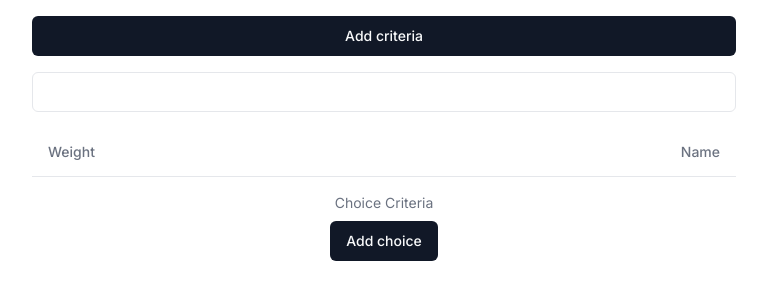
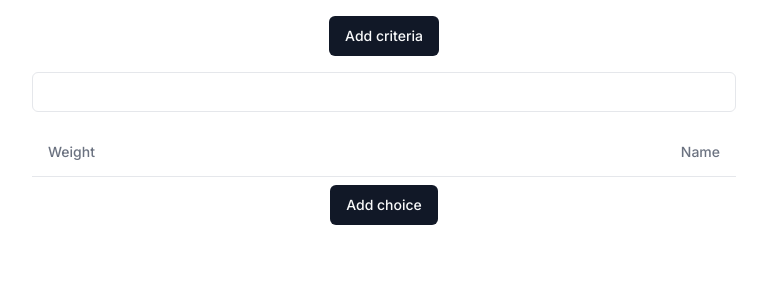
Before and after one commit to badmagick329/mgck, a Next.js app in the folder frontend/: page /choose in a window 1280 px wide. Shown: the top 300 px of the page, without its empty margins (256-1023 px from the left). Built offline with nearby package versions, Linux system fonts and the light colour scheme.

Commit message:
feat(choose): add choices state hook

```diff
--- a/frontend/src/app/choose/_components/choices.tsx
+++ b/frontend/src/app/choose/_components/choices.tsx
@@ -1,13 +1,17 @@
 import { Button } from '@/components/ui/button';
-import { ChooseState } from '@/lib/types';
-import { Dispatch, SetStateAction } from 'react';
+import { GetChoices, RemoveChoice, SetValue } from '@/hooks/use-choices-state';
 
 type ChoicesProps = {
-  useChooseState: Dispatch<SetStateAction<ChooseState | undefined>>;
-  chooseState?: ChooseState;
+  getChoices: GetChoices;
+  setValue: SetValue;
+  removeChoice: RemoveChoice;
 };
 
-export default function Choices({ chooseState, useChooseState }: ChoicesProps) {
+export default function Choices({
+  getChoices,
+  setValue,
+  removeChoice,
+}: ChoicesProps) {
   return (
     <div>
       <Button>Add choice</Button>
--- a/frontend/src/app/choose/_components/criteria-table.tsx
+++ b/frontend/src/app/choose/_components/criteria-table.tsx
@@ -2,25 +2,23 @@ import { Slider } from '@/components/ui/slider';
 import {
   Table,
   TableBody,
-  TableCaption,
   TableCell,
   TableHead,
   TableHeader,
   TableRow,
 } from '@/components/ui/table';
-import { CriterionType } from '@/lib/types';
-import { useState } from 'react';
 
 export default function CriteriaTable({
-  criteria,
+  getCriteria,
+  getWeight,
+  setCriterion,
 }: {
-  criteria: CriterionType[];
+  getCriteria: () => string[];
+  getWeight: (criterion: string) => number;
+  setCriterion: (criterion: string, weight: number) => void;
 }) {
-  const [weight, setWeight] = useState(50);
-
   return (
     <Table>
-      <TableCaption>Choice Criteria</TableCaption>
       <TableHeader>
         <TableRow>
           <TableHead>Weight</TableHead>
@@ -28,21 +26,23 @@ export default function CriteriaTable({
         </TableRow>
       </TableHeader>
       <TableBody>
-        {criteria.map((c) => {
+        {getCriteria().map((c) => {
           return (
-            <TableRow key={c.label}>
+            <TableRow key={c}>
               <TableCell>
                 <div>
-                  <span>{weight}</span>
+                  <span>{getWeight(c)}</span>
                   <Slider
-                    defaultValue={[50]}
+                    defaultValue={[getWeight(c)]}
                     max={100}
                     step={1}
-                    onValueChange={(e: Array<number>) => setWeight(e[0])}
+                    onValueChange={(e: Array<number>) => {
+                      setCriterion(c, e[0]);
+                    }}
                   />
                 </div>
               </TableCell>
-              <TableCell className='text-right'>{c.label}</TableCell>
+              <TableCell className='text-right'>{c}</TableCell>
             </TableRow>
           );
         })}
--- a/frontend/src/app/choose/_components/criteria.tsx
+++ b/frontend/src/app/choose/_components/criteria.tsx
@@ -2,55 +2,57 @@
 
 import { Button } from '@/components/ui/button';
 import { Input } from '@/components/ui/input';
-// import Criterion from './criterion';
-import { ChooseState, CriterionType } from '@/lib/types';
-import { Dispatch, SetStateAction, useState } from 'react';
+import {
+  GetCriteria,
+  GetWeight,
+  RemoveCriterion,
+  SetCriterion,
+} from '@/hooks/use-choices-state';
+import { useState } from 'react';
 
 import CriteriaTable from './criteria-table';
 
 type CriteriaProps = {
-  useChooseState: Dispatch<SetStateAction<ChooseState | undefined>>;
-  chooseState?: ChooseState;
+  setCriterion: SetCriterion;
+  removeCriterion: RemoveCriterion;
+  getCriteria: GetCriteria;
+  getWeight: GetWeight;
 };
 
 export default function Criteria({
-  chooseState,
-  useChooseState,
+  getCriteria,
+  setCriterion,
+  removeCriterion,
+  getWeight,
 }: CriteriaProps) {
-  const [criteria, setCriteria] = useState<CriterionType[]>([]);
   const [criterionInput, setCriterionInput] = useState('');
 
   return (
     <div className='flex w-[100%] max-w-[720px] flex-col gap-4 px-2 md:w-[80%]'>
+      <div className='flex justify-center'>
         <Button
           onClick={() => {
-          if (!criterionInput) {
+            const trimmedInput = criterionInput.trim();
+            if (!trimmedInput || getCriteria().includes(trimmedInput)) {
               return;
             }
 
-          setCriteria([
-            ...criteria,
-            {
-              label: criterionInput,
-              weight: 1,
-              maxValue: 4,
-            },
-          ]);
+            setCriterion(trimmedInput);
             setCriterionInput('');
           }}
         >
           Add criteria
         </Button>
+      </div>
       <Input
         onChange={(e) => setCriterionInput(e.target.value)}
         value={criterionInput}
       />
-      {/* <div className='flex flex-col gap-2'>
-        {criteria.map((c, index) => (
-          <Criterion key={index} label={c} />
-        ))}
-      </div> */}
-      <CriteriaTable criteria={criteria} />
+      <CriteriaTable
+        getCriteria={getCriteria}
+        getWeight={getWeight}
+        setCriterion={setCriterion}
+      />
     </div>
   );
 }
--- a/frontend/src/app/choose/page.tsx
+++ b/frontend/src/app/choose/page.tsx
@@ -1,20 +1,34 @@
 'use client';
 
-import { ChooseState } from '@/lib/types';
-import { useState } from 'react';
+import useChoicesState from '@/hooks/use-choices-state';
 
 import Choices from './_components/choices';
 import Criteria from './_components/criteria';
 
 export default function ChoosePage() {
-  const [chooseState, useChooseState] = useState<ChooseState | undefined>(
-    undefined
-  );
+  const {
+    setCriterion,
+    getWeight,
+    getCriteria,
+    removeCriterion,
+    getChoices,
+    setValue,
+    removeChoice,
+  } = useChoicesState();
 
   return (
     <div className='flex flex-col items-center gap-2 pt-4'>
-      <Criteria chooseState={chooseState} useChooseState={useChooseState} />
-      <Choices chooseState={chooseState} useChooseState={useChooseState} />
+      <Criteria
+        setCriterion={setCriterion}
+        getWeight={getWeight}
+        getCriteria={getCriteria}
+        removeCriterion={removeCriterion}
+      />
+      <Choices
+        getChoices={getChoices}
+        setValue={setValue}
+        removeChoice={removeChoice}
+      />
     </div>
   );
 }
--- /dev/null
+++ b/frontend/src/hooks/use-choices-state.tsx
@@ -0,0 +1,113 @@
+'use client';
+
+import { useCallback, useState } from 'react';
+
+type Choice = {
+  name: string;
+  criteriaValues: Record<string, number>;
+};
+
+export default function useChoicesState() {
+  const [weights, setWeights] = useState<Record<string, number>>({});
+  const [choices, setChoices] = useState<Choice[]>([]);
+
+  const setCriterion = useCallback(
+    (criterion: string, weight?: number) => {
+      setWeights({
+        ...weights,
+        [criterion]: weight === undefined ? 50 : weight,
+      });
+      const newChoices = [];
+      for (const choice of choices) {
+        const newCriteria = { ...choice.criteriaValues, [criterion]: 1 };
+        newChoices.push({ ...choice, criteria: newCriteria });
+      }
+    },
+    [weights, choices]
+  );
+
+  const getWeight = useCallback(
+    (criterion: string) => weights[criterion],
+    [weights]
+  );
+
+  const getCriteria = useCallback(
+    () => Object.entries(weights).map((entry) => entry[0]),
+    [weights]
+  );
+
+  const removeCriterion = useCallback(
+    (criterion: string) => {
+      const newWeights = { ...weights };
+      delete newWeights[criterion];
+      setWeights(newWeights);
+      const newChoices = [];
+      for (const choice of choices) {
+        const newCriteria = { ...choice.criteriaValues };
+        delete newCriteria[criterion];
+        newChoices.push({ ...choice, criteria: newCriteria });
+      }
+      setChoices(newChoices);
+    },
+    [weights, choices]
+  );
+
+  const getChoices = useCallback(() => choices.map((c) => c.name), [choices]);
+
+  const setValue = useCallback(
+    (criterion: string, choice: string, value: number) => {
+      for (const c of choices) {
+        if (c.name === choice) {
+          c.criteriaValues[criterion] = value;
+          return;
+        }
+      }
+    },
+    [choices]
+  );
+
+  const addChoice = useCallback(
+    (choice: string) => {
+      const defaultCriteria: Record<string, number> = {};
+      for (const criterion of getCriteria()) {
+        defaultCriteria[criterion] = 1;
+      }
+      setChoices([
+        ...choices,
+        { name: choice, criteriaValues: defaultCriteria },
+      ]);
+    },
+    [choices]
+  );
+
+  const removeChoice = useCallback(
+    (choice: string) => {
+      setChoices(choices.filter((c) => c.name !== choice));
+    },
+    [choices]
+  );
+
+  return {
+    setCriterion,
+    getWeight,
+    getCriteria,
+    removeCriterion,
+    getChoices,
+    setValue,
+    addChoice,
+    removeChoice,
+  };
+}
+
+export type SetCriterion = (criterion: string, weight?: number) => void;
+export type GetWeight = (criterion: string) => number;
+export type GetCriteria = () => string[];
+export type RemoveCriterion = (criterion: string) => void;
+export type GetChoices = () => string[];
+export type SetValue = (
+  criterion: string,
+  choice: string,
+  value: number
+) => void;
+export type AddChoice = (choice: string) => void;
+export type RemoveChoice = (choice: string) => void;
```
Lines whose indentation alone changed are shown as unchanged.
